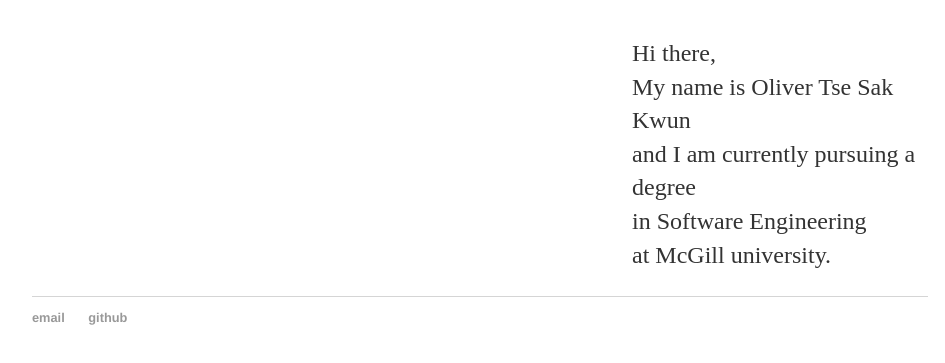
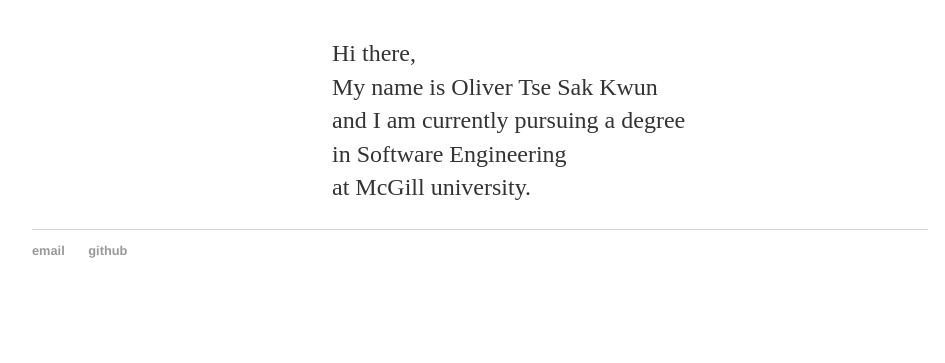
Before and after one commit to olivertsesk/My-Website, a plain HTML site: page index.html in a window 1280 px wide. Shown: the part 87-450 px from the top of the page, without its empty margins (160-1105 px from the left). Drawn offline with Linux system fonts and the light colour scheme.

Commit message:
Update index.html

```diff
--- a/index.html
+++ b/index.html
@@ -18,7 +18,7 @@
 
 			<div style="width: 100%; display: table;">
 			<div style="display: table-row">
-			<div style="width: 600px; display: table-cell;"> <ing scr="" alt="profile" style="width:width;height:height;"> </div>
+			<div style="width: 300px; display: table-cell;"> <ing scr="" alt="profile" style="width:width;height:height;"> </div>
 			<div style="display: table-cell;">
         		<p>Hi there,</br>
 				My name is Oliver Tse Sak Kwun </br>
```
